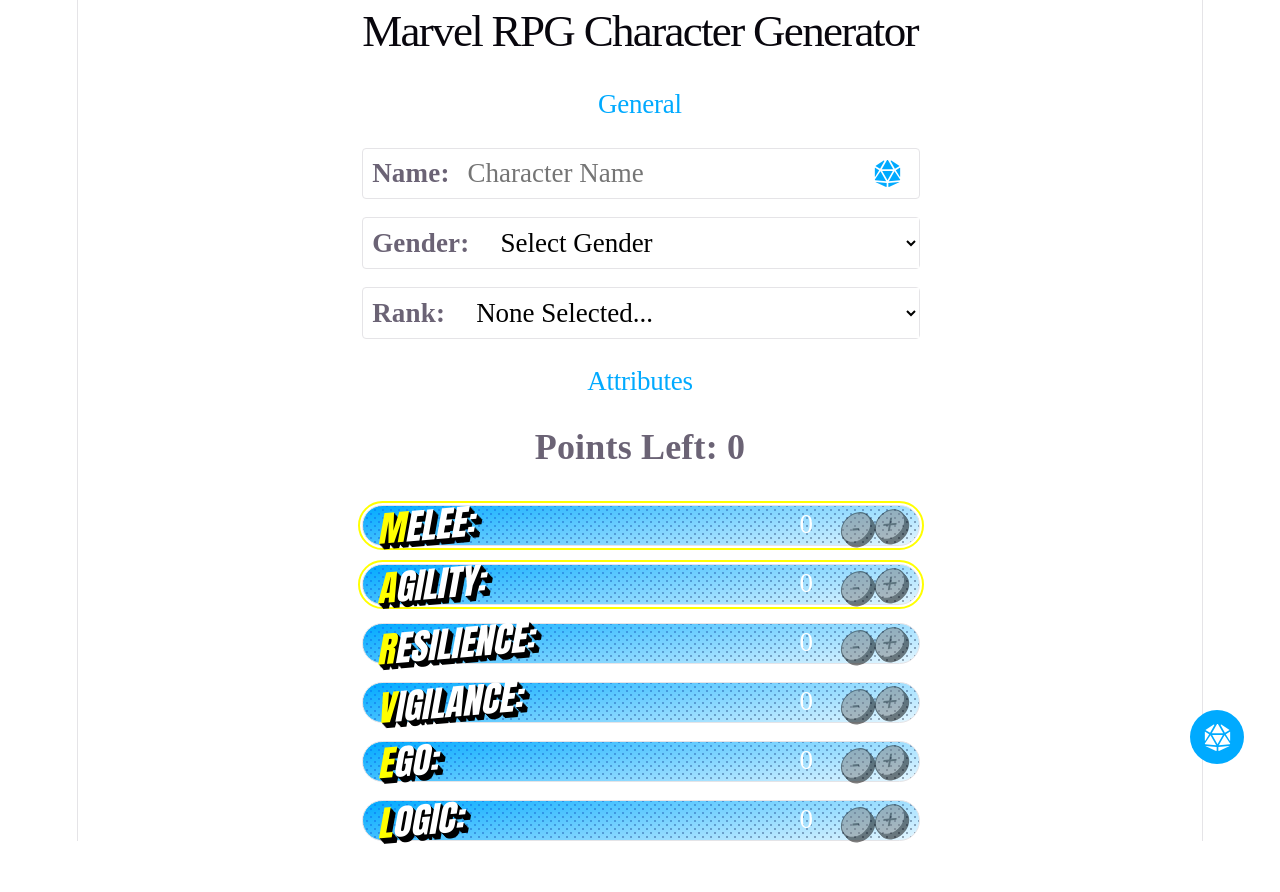
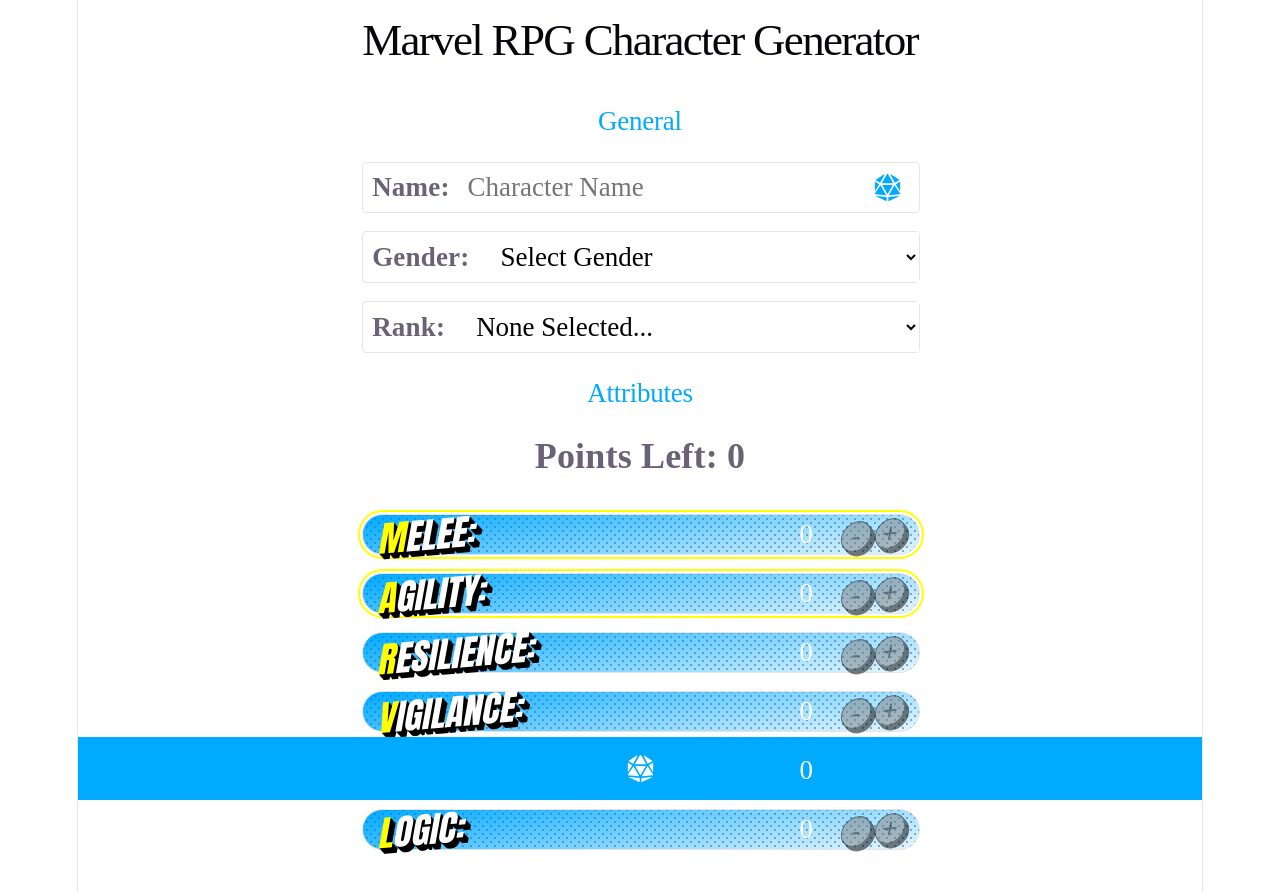
Before and after one commit to adriansantaella/mrpg616generator, a React (Vite) app: page / in a window 1280 px wide. Shown: the top 892 px of the page. Before the commit the page ends 852 px from the top, so only its background shows below. Built offline with nearby package versions, Linux system fonts and the light colour scheme; a web font is replaced by a local one.

Commit message:
moved generate button to sticky bottom position

```diff
--- a/src/App.jsx
+++ b/src/App.jsx
@@ -151,8 +151,9 @@
           <Attribute rank={rank} pointsLeft={pointsLeft} attributename="Logic" value={logic} onChange={setLogic} isHighest={highestAttributes.some(attr => attr.name === 'Logic')} />
         </article>
 
-        <button className="generate-button" onClick={handleGenerate}><FaDiceD20 /></button>
       </section>
+
+      <button className="generate-button" onClick={handleGenerate}><FaDiceD20 /></button>
 
     </>
   )
--- a/src/index.css
+++ b/src/index.css
@@ -71,6 +71,7 @@
   font-family: var(--heading);
   font-weight: 500;
   color: var(--text-h);
+  line-height: 1;
 }
 
 h1 {
@@ -84,7 +85,6 @@
 }
 h2 {
   font-size: 24px;
-  line-height: 118%;
   letter-spacing: -0.24px;
   margin: 0 0 8px;
   @media (max-width: 1024px) {
@@ -112,6 +112,7 @@
 
 .container {
   display: flex;
+  flex-grow: 1;
   flex-direction: column;
   gap: 1rem;
   justify-content: flex-start;
@@ -238,21 +239,20 @@
 }
 
 .generate-button {
-  position: fixed;
+  position: sticky;
   background: var(--accent);
   color: white;
-  bottom: 2rem;
-  right: 2rem;
+  bottom: 0;
+  width: 100%;
   border: 0;
   font-size: 1.5rem;
-  width: 3rem;
-  height: 3rem;
   display: flex;
   align-items: center;
   justify-content: center;
-  border-radius: 50px;
   cursor: pointer;
   transition: background-color 0.2s ease;
+  padding: 1rem;
+  margin-top: 1rem;
 }
 
 .generate-button:active {
```
